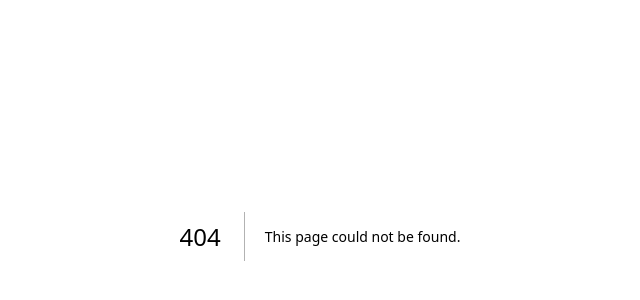
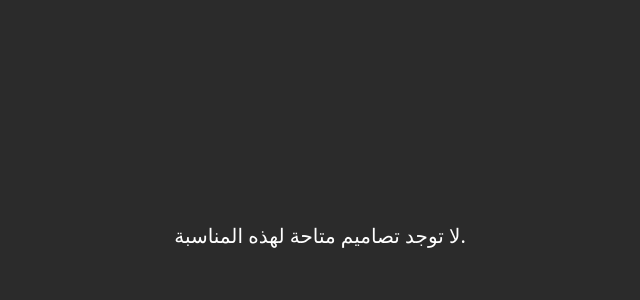
Before and after one commit to adelsultann/gretting-app, a Next.js app: page /designSelection in a window 1280 px wide. Before the commit this address had no page. Shown: the part 164-464 px from the top of the page, without its empty margins (320-960 px from the left). Built offline with nearby package versions, Linux system fonts and the light colour scheme.

Commit message:
done now working on the logo functionality

```diff
--- a/app/design/page.tsx
+++ b/app/designSelection/page.tsx
@@ -50,10 +50,24 @@
   }
 
   return (
+
+
     <section className="min-h-screen bg-[#2B2B2B] text-white px-4 py-10">
       <div className="max-w-5xl mx-auto text-center">
-        <h1 className="text-2xl font-bold mb-4">اختر تصميم</h1>
-        <div className="w-24 h-1 bg-[#F8D57E] mx-auto mb-8 rounded-full" />
+
+
+        <h2 className="text-2xl font-bold mb-3">اختر التصميم ثم انقر على التاللي</h2>
+        <div className="w-24 h-1 bg-[#F8D57E] mx-auto  rounded-full" />
+        <button
+          onClick={handleNext}
+          disabled={!selectedId}
+          className={`m-8 bg-[#F8D57E] text-black font-semibold px-6 py-2 rounded-lg transition-all ${
+            !selectedId ? "opacity-50 cursor-not-allowed" : "hover:opacity-90"
+          }`}
+        >
+          التالي
+        </button>
+
 
         <div className="grid grid-cols-2 md:grid-cols-3 gap-6">
           {templates.map((template) => (
@@ -77,15 +91,7 @@
           ))}
         </div>
 
-        <button
-          onClick={handleNext}
-          disabled={!selectedId}
-          className={`mt-8 bg-[#F8D57E] text-black font-semibold px-6 py-2 rounded-lg transition-all ${
-            !selectedId ? "opacity-50 cursor-not-allowed" : "hover:opacity-90"
-          }`}
-        >
-          التالي
-        </button>
+
       </div>
     </section>
   );
--- /dev/null
+++ b/app/logoData.ts
@@ -0,0 +1,53 @@
+export type LogoData = {
+     id: string;
+     name: string;
+     src: string;
+     width: number;
+     height: number;
+     left?: number;
+     top?: number;
+     visible?: boolean;
+   };
+
+   export const logos: LogoData[] = [
+     {
+       id: "culture",
+       name: "Culture Authority",
+       src: "/assets/org-logos/culture-logo.png",
+       width: 80,
+       height: 80,
+       left: 10,
+       top: 10,
+       visible: true,
+     },
+     {
+       id: "sfda",
+       name: "SFDA",
+       src: "/assets/org-logos/sfda-logo.png",
+       width: 100,
+       height: 100,
+       left: 20,
+       top: 10,
+       visible: false,
+     },
+     {
+       id: "socpa",
+       name: "SOCPA",
+       src: "/assets/org-logos/socpa-logo.png",
+       width: 90,
+       height: 90,
+       left: 15,
+       top: 15,
+       visible: true,
+     },
+     {
+       id: "statistics",
+       name: "Statistics Authority",
+       src: "/assets/org-logos/statistics-logo.png",
+       width: 85,
+       height: 85,
+       left: 25,
+       top: 10,
+       visible: false,
+     },
+   ];
--- a/app/occasion/page.tsx
+++ b/app/occasion/page.tsx
@@ -25,14 +25,14 @@
   const router = useRouter();
 
   const handleSelect = (id: string) => {
-    router.push(`/design?occasion=${id}`);
+    router.push(`/designSelection?occasion=${id}`);
   };
 
   return (
     <section className="min-h-screen bg-[#2B2B2B] text-white px-4 py-10">
       <div className="max-w-5xl mx-auto text-center">
-        <h1 className="text-2xl font-bold mb-8">اختر المناسبة</h1>
-
+      <h1 className="text-2xl font-bold mb-4">اختر المناسبة</h1>
+        <div className="w-24 h-1 bg-[#F8D57E] mx-auto mb-8 rounded-full" />
         <div className="grid grid-cols-2 md:grid-cols-3 gap-6">
           {occasions.map((occasion) => (
             <div
--- /dev/null
+++ b/app/preview/designs-templates.ts
@@ -0,0 +1,19 @@
+
+
+
+
+import Design1 from "@/public/assets/Eid-alftar_design/design1.png";
+import Design2 from "@/public/assets/Eid-alftar_design/design2.png";
+import Design3 from "@/public/assets/Eid-alftar_design/design3.png";
+import Design4 from "@/public/assets/Eid-alftar_design/design4.png";
+import Design5 from "@/public/assets/Eid-alftar_design/design5.png";
+
+const eidElftarDesigns = {
+  "1": Design1,
+  "2": Design2,
+  "3": Design3,
+  "4": Design4,
+  "5": Design5,
+};
+
+export default eidElftarDesigns
--- a/app/preview/page.tsx
+++ b/app/preview/page.tsx
@@ -1,31 +1,36 @@
 "use client";
 
 import { useSearchParams } from "next/navigation";
-import { useRef, useState } from "react";
+import {  useState } from "react";
 
-import Design1 from "@/public/assets/Eid-alftar_design/design1.png";
-import Design2 from "@/public/assets/Eid-alftar_design/design2.png";
-import Design3 from "@/public/assets/Eid-alftar_design/design3.png";
-import Design4 from "@/public/assets/Eid-alftar_design/design4.png";
-import Design5 from "@/public/assets/Eid-alftar_design/design5.png";
+// import Design1 from "@/public/assets/Eid-alftar_design/design1.png";
+// import Design2 from "@/public/assets/Eid-alftar_design/design2.png";
+// import Design3 from "@/public/assets/Eid-alftar_design/design3.png";
+// import Design4 from "@/public/assets/Eid-alftar_design/design4.png";
+// import Design5 from "@/public/assets/Eid-alftar_design/design5.png";
+// import FabricCard from "@/components/canvas/FabricCard";
+
+import eidElftarDesigns from "./designs-templates";
 import FabricCard from "@/components/canvas/FabricCard";
 
-const eidDesigns = {
-  "1": Design1,
-  "2": Design2,
-  "3": Design3,
-  "4": Design4,
-  "5": Design5,
-};
+// const eidDesigns = {
+//   "1": Design1,
+//   "2": Design2,
+//   "3": Design3,
+//   "4": Design4,
+//   "5": Design5,
+// };
+
+
 
 export default function PreviewPage() {
      const searchParams = useSearchParams();
      const designId = searchParams.get("design");
      const occasion = searchParams.get("occasion");
 
-     const [name, setName] = useState("سارة محمد");
+     const [name, setName] = useState("محمد علي");
 
-     const selectedImage = eidDesigns[designId as keyof typeof eidDesigns];
+     const selectedImage = eidElftarDesigns[designId as keyof typeof eidElftarDesigns];
 
      if (!selectedImage) {
        return <div className="text-white p-10 text-center">لم يتم العثور على التصميم</div>;
@@ -34,8 +39,8 @@
      return (
        <section className="min-h-screen bg-[#2B2B2B] text-white px-4 py-10">
          <div className="max-w-4xl mx-auto text-center">
-           <h1 className="text-2xl font-bold mb-6">معاينة التصميم</h1>
-
+           <h1 className="text-2xl font-bold mb-3">يرجى أدخال الاسم</h1>
+           <div className="w-24 h-1 bg-[#F8D57E] mx-auto mb-4 rounded-full" />
            <input
              value={name}
              onChange={(e) => setName(e.target.value)}
--- /dev/null
+++ b/components/FontSettingsForm.tsx
@@ -0,0 +1,92 @@
+import React, { useState } from "react";
+
+import "@fontsource/cairo"; // Import Google Fonts
+import "@fontsource/amiri";
+import "@fontsource/noto-kufi-arabic";
+
+
+interface FontSettingsFormProps {
+  fontFamily: string;
+  setFontFamily: (fontFamily: string) => void;
+  fontSize: number;
+  setFontSize: (fontSize: number) => void;
+  fontColor: string;
+  setFontColor: (fontColor: string) => void;
+  fontWeight: string;
+  setFontWeight: (fontWeight: string) => void;
+}
+
+const FontSettingsForm = ({
+  fontFamily,
+  setFontFamily,
+  fontSize,
+  setFontSize,
+  fontColor,
+  setFontColor,
+  fontWeight,
+  setFontWeight,
+}: FontSettingsFormProps) => {
+  return (
+    <div className="flex flex-col gap-4">
+      {/* Font Family Dropdown */}
+      <label>
+         الخط
+        <select
+          value={fontFamily}
+          onChange={(e) => setFontFamily(e.target.value)}
+          className="border p-1 rounded bg-black"
+        >
+          <option value="Arial">Arial</option>
+          <option value="Cairo">Cairo (Arabic)</option>
+        <option value="Amiri">Amiri (Traditional Arabic)</option>
+        <option value="Noto Kufi Arabic">Noto Kufi Arabic</option>
+          <option value="Times New Roman">Times New Roman</option>
+
+          {/* Add more font options */}
+        </select>
+      </label>
+
+      {/* Font Size Input */}
+      <label>
+        حجم الخط:
+        <input
+          type="number"
+          value={fontSize}
+          onChange={(e) => setFontSize(Number(e.target.value))}
+          className="border p-1 rounded bg-black"
+          min="10"
+          max="150"
+          step="1"
+        />
+      </label>
+
+      {/* Font Color Picker */}
+      <label>
+        لون الخط:
+        <input
+          type="color"
+          value={fontColor}
+          onChange={(e) => setFontColor(e.target.value)}
+          className="border p-1 rounded bg-black"
+        />
+      </label>
+
+      {/* Font Weight Dropdown */}
+      <label>
+        وزن الخط:
+        <select
+          value={fontWeight}
+          onChange={(e) => setFontWeight(e.target.value)}
+          className="border p-1 rounded bg-black"
+        >
+          <option value="normal">Normal</option>
+          <option value="bold">Bold</option>
+          <option value="lighter">Lighter</option>
+          <option value="bolder">Bolder</option>
+        </select>
+      </label>
+    </div>
+  );
+};
+
+export default FontSettingsForm;
--- a/components/canvas/FabricCard.tsx
+++ b/components/canvas/FabricCard.tsx
@@ -1,7 +1,9 @@
 "use client";
 
-import { useEffect, useRef } from "react";
+import { useEffect, useRef, useState } from "react";
 import * as fabric from "fabric";
+import FontSettingsForm from "../FontSettingsForm";
+import "@fontsource/noto-kufi-arabic";
 
 type FabricCardProps = {
   userName: string;
@@ -9,37 +11,38 @@
 };
 
 export default function FabricCard({ userName, backgroundImage }: FabricCardProps) {
+
+
   const canvasRef = useRef<HTMLCanvasElement>(null);
-  const fabricCanvasRef = useRef<fabric.Canvas | null>(null); // 🔁 holds fabric canvas instance
+  const nameTextRef = useRef<fabric.Text | null>(null);
+  const fabricCanvasRef = useRef<fabric.Canvas | null>(null);
 
+  // font settings
+  const [fontFamily, setFontFamily] = useState("Noto Kufi Arabic");
+  const [fontSize, setFontSize] = useState(28);
+  const [fontColor, setFontColor] = useState("#000000");
+  const [fontWeight, setFontWeight] = useState("bold");
+
+// use effect for loading image and adding text
 
   useEffect(() => {
      const initCanvas = async () => {
-      // Dispose the old canvas if exists
-      if (fabricCanvasRef.current) {
-        fabricCanvasRef.current.dispose();
-        fabricCanvasRef.current = null;
-      }
-
-      if (!canvasRef.current) {
-        console.error("Canvas ref is null");
-        return;
-      }
+       if (!canvasRef.current) return;
 
        const canvas = new fabric.Canvas(canvasRef.current, {
-        width: 400,
-        height: 600,
+         width: 500,
+         height: 700,
          selection: false,
        });
+       fabricCanvasRef.current = canvas;
 
-      fabricCanvasRef.current = canvas; // Save instance for later cleanup
 
-      const absoluteImageUrl = backgroundImage.startsWith("http")
-        ? backgroundImage
-        : `${window.location.origin}${backgroundImage}`;
+     //  const absoluteImageUrl = backgroundImage.startsWith("http")
+     //    ? backgroundImage
+     //    : `${window.location.origin}${backgroundImage}`;
 
       try {
-        const img = await fabric.Image.fromURL(absoluteImageUrl);
+        const img = await fabric.Image.fromURL(backgroundImage);
         img.scaleToWidth(canvas.getWidth());
 
         canvas.backgroundImage = img;
@@ -48,19 +51,49 @@
         const nameText = new fabric.Text(userName, {
           left: 100,
           top: 500,
-          fill: "#000000",
-          fontSize: 28,
-          fontWeight: "bold",
+          fill: fontColor,
+          fontSize: fontSize,
+          fontWeight: fontWeight,
+          fontFamily: fontFamily,
         });
 
+        nameTextRef.current = nameText;
+
         canvas.add(nameText);
+
       } catch (error) {
         console.error("Error loading image:", error);
       }
     };
 
+    // This initializes the Fabric.js canvas and sets up everything
     initCanvas();
-  }, [userName, backgroundImage]);
+
+    // this is clean up function |
+    // when the component unmounts in this case BackgroundImage changes
+    // it will clean up the canvas before re-running the useEffect
+    return () => {
+      fabricCanvasRef.current?.dispose();
+      fabricCanvasRef.current = null;
+    };
+  }, [backgroundImage]); //  runs only when image changes
+
+
+  // second useEffect for updating text only
+  useEffect(() => {
+     if (!nameTextRef.current) return;
+
+     nameTextRef.current.set({
+       text: userName,
+       fontFamily,
+       fontSize,
+       fontWeight,
+       fill: fontColor,
+     });
+
+     fabricCanvasRef.current?.renderAll();
+   }, [userName, fontFamily, fontSize, fontWeight, fontColor]);
+
 
   const handleDownload = () => {
     if (!fabricCanvasRef.current) return;
@@ -68,7 +101,7 @@
     const dataUrl = fabricCanvasRef.current.toDataURL({
       format: "png",
       quality: 1,
-      multiplier: 3,
+      multiplier: 4,
     });
 
     const link = document.createElement("a");
@@ -78,21 +111,32 @@
   };
 
   return (
-     <div className="flex flex-col items-center gap-4">
-       {/* Card preview with shadow */}
-       <div className=" p-2 rounded-md shadow-md">
+    <div className="flex flex-col lg:flex-row items-center gap-4">
+      <div className="p-2 rounded-md shadow-md">
         <canvas ref={canvasRef} />
       </div>
 
-       {/* Download button outside the canvas box */}
+      <div className="flex flex-col gap-4">
+        <FontSettingsForm
+          fontFamily={fontFamily}
+          setFontFamily={setFontFamily}
+          fontSize={fontSize}
+          setFontSize={setFontSize}
+          fontColor={fontColor}
+          setFontColor={setFontColor}
+          fontWeight={fontWeight}
+          setFontWeight={setFontWeight}
+        />
+
          <button
         onClick={handleDownload}
-         className="bg-[#F8D57E] text-black font-semibold px-6 py-2 rounded-lg hover:opacity-90 transition"
+        className="bg-[#F8D57E] text-black font-semibold px-3 py-2 rounded-lg hover:opacity-90 transition"
       >
         تحميل التصميم
       </button>
       </div>
-   );
 
 
+    </div>
+  );
 }
--- a/package.json
+++ b/package.json
@@ -9,6 +9,9 @@
     "lint": "next lint"
   },
   "dependencies": {
+    "@fontsource/amiri": "^5.2.5",
+    "@fontsource/cairo": "^5.2.5",
+    "@fontsource/noto-kufi-arabic": "^5.2.5",
     "@radix-ui/react-slot": "^1.1.2",
     "class-variance-authority": "^0.7.1",
     "clsx": "^2.1.1",
```
Also changed, not shown: 1 other file (tests, documents, lock files or other folders). Lines whose indentation alone changed are shown as unchanged.
